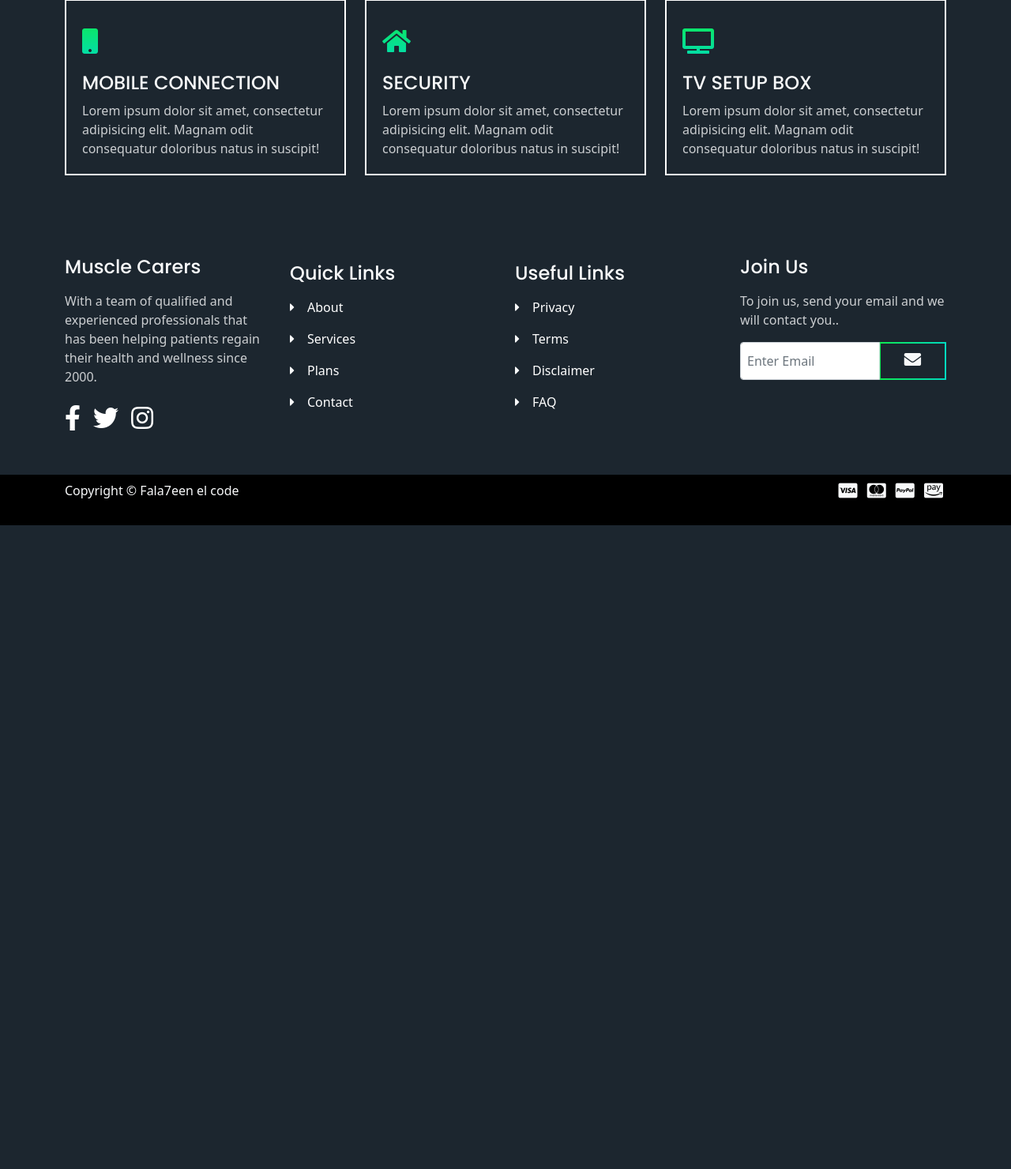
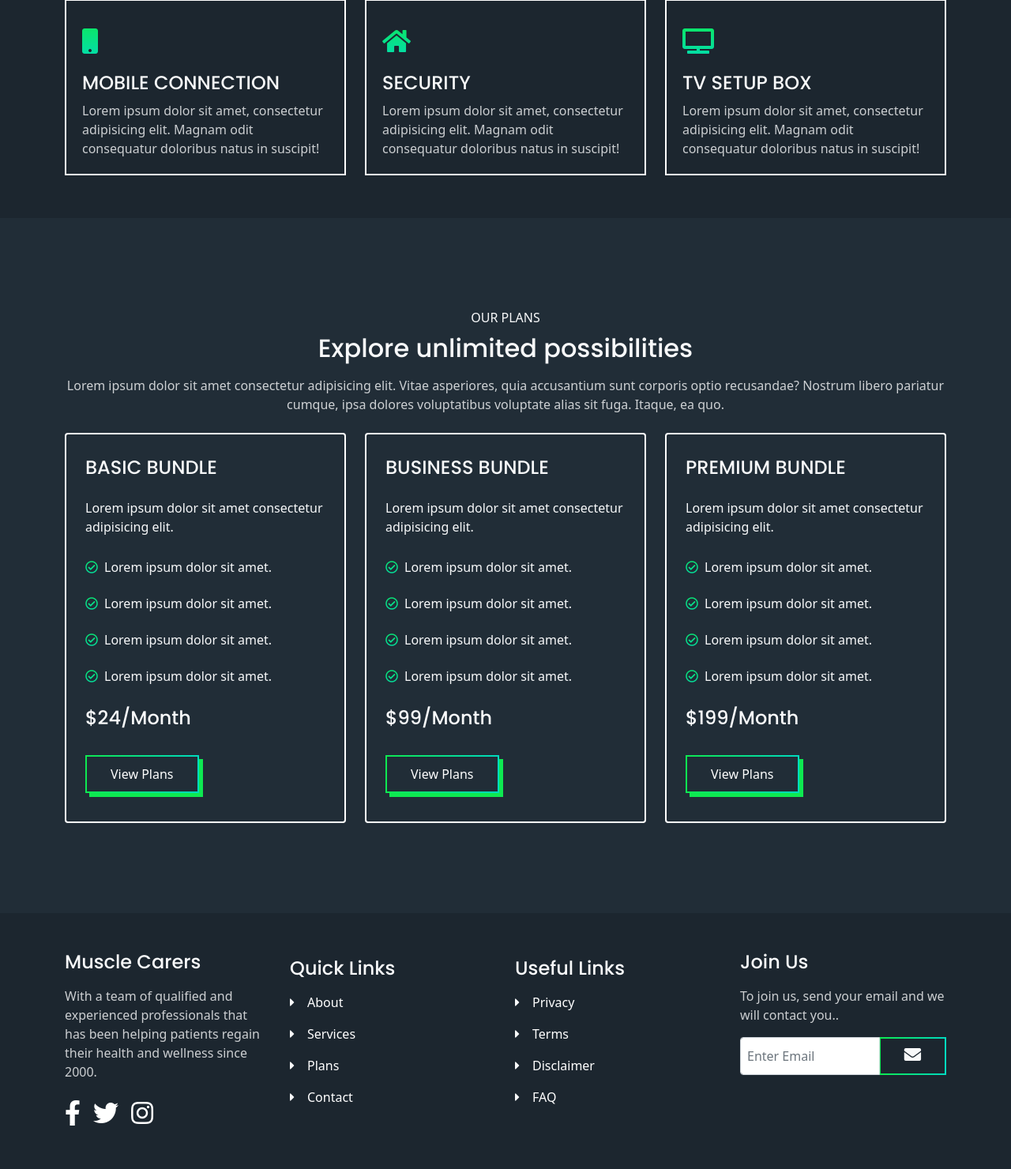
Before and after one commit to MarinaNasser/Physiotherapy-Department, a Flask app: page /myTips in a window 1280 px wide. Shown: the part 604-2084 px from the top of the page at 79% size. Before the commit the page ends 1269 px from the top, so only its background shows below. Run offline with Flask 2, Linux system fonts and the light colour scheme; some libraries are stand-ins or nearby versions.

Commit message:
index and mytips

```diff
--- a/templates/myTips.html
+++ b/templates/myTips.html
@@ -57,4 +57,112 @@
         </div> <!-- end of container -->
     </section> <!-- end of services -->
 
+
+    <!-- Plans -->
+    <section class="plans d-flex align-items-center py-5" id="plans">
+        <div class="container text-light">
+          <div class="text-center pb-4">
+            <p>OUR PLANS</p>
+            <h2 class="py-2">Explore unlimited possibilities</h2>
+            <p class="para-light">
+              Lorem ipsum dolor sit amet consectetur adipisicing elit. Vitae
+              asperiores, quia accusantium sunt corporis optio recusandae? Nostrum
+              libero pariatur cumque, ipsa dolores voluptatibus voluptate alias
+              sit fuga. Itaque, ea quo.
+            </p>
+          </div>
+          <div class="row gy-4" data-aos="zoom-in">
+            <div class="col-lg-4">
+              <div class="card bg-transparent px-4">
+                <h4 class="py-2">BASIC BUNDLE</h4>
+                <p class="py-3">
+                  Lorem ipsum dolor sit amet consectetur adipisicing elit.
+                </p>
+                <div class="block d-flex align-items-center">
+                  <p class="pe-2"><i class="far fa-check-circle fa-1x"></i></p>
+                  <p>Lorem ipsum dolor sit amet.</p>
+                </div>
+                <div class="block d-flex align-items-center">
+                  <p class="pe-2"><i class="far fa-check-circle fa-1x"></i></p>
+                  <p>Lorem ipsum dolor sit amet.</p>
+                </div>
+                <div class="block d-flex align-items-center">
+                  <p class="pe-2"><i class="far fa-check-circle fa-1x"></i></p>
+                  <p>Lorem ipsum dolor sit amet.</p>
+                </div>
+                <div class="block d-flex align-items-center">
+                  <p class="pe-2"><i class="far fa-check-circle fa-1x"></i></p>
+                  <p>Lorem ipsum dolor sit amet.</p>
+                </div>
+                <h4 class="py-3">$24/Month</h4>
+                <div class="my-3">
+                  <a class="btn" href="#your-link">View Plans</a>
+                </div>
+              </div>
+            </div>
+
+            <div class="col-lg-4">
+              <div class="card bg-transparent px-4">
+                <h4 class="py-2">BUSINESS BUNDLE</h4>
+                <p class="py-3">
+                  Lorem ipsum dolor sit amet consectetur adipisicing elit.
+                </p>
+                <div class="block d-flex align-items-center">
+                  <p class="pe-2"><i class="far fa-check-circle fa-1x"></i></p>
+                  <p>Lorem ipsum dolor sit amet.</p>
+                </div>
+                <div class="block d-flex align-items-center">
+                  <p class="pe-2"><i class="far fa-check-circle fa-1x"></i></p>
+                  <p>Lorem ipsum dolor sit amet.</p>
+                </div>
+                <div class="block d-flex align-items-center">
+                  <p class="pe-2"><i class="far fa-check-circle fa-1x"></i></p>
+                  <p>Lorem ipsum dolor sit amet.</p>
+                </div>
+                <div class="block d-flex align-items-center">
+                  <p class="pe-2"><i class="far fa-check-circle fa-1x"></i></p>
+                  <p>Lorem ipsum dolor sit amet.</p>
+                </div>
+                <h4 class="py-3">$99/Month</h4>
+                <div class="my-3">
+                  <a class="btn" href="#your-link">View Plans</a>
+                </div>
+              </div>
+            </div>
+
+            <div class="col-lg-4">
+              <div class="card bg-transparent px-4">
+                <h4 class="py-2">PREMIUM BUNDLE</h4>
+                <p class="py-3">
+                  Lorem ipsum dolor sit amet consectetur adipisicing elit.
+                </p>
+                <div class="block d-flex align-items-center">
+                  <p class="pe-2"><i class="far fa-check-circle fa-1x"></i></p>
+                  <p>Lorem ipsum dolor sit amet.</p>
+                </div>
+                <div class="block d-flex align-items-center">
+                  <p class="pe-2"><i class="far fa-check-circle fa-1x"></i></p>
+                  <p>Lorem ipsum dolor sit amet.</p>
+                </div>
+                <div class="block d-flex align-items-center">
+                  <p class="pe-2"><i class="far fa-check-circle fa-1x"></i></p>
+                  <p>Lorem ipsum dolor sit amet.</p>
+                </div>
+                <div class="block d-flex align-items-center">
+                  <p class="pe-2"><i class="far fa-check-circle fa-1x"></i></p>
+                  <p>Lorem ipsum dolor sit amet.</p>
+                </div>
+                <h4 class="py-3">$199/Month</h4>
+                <div class="my-3">
+                  <a class="btn" href="#your-link">View Plans</a>
+                </div>
+              </div>
+            </div>
+          </div>
+          <!-- end of row -->
+        </div>
+        <!-- end of container -->
+      </section>
+      <!-- end of plans -->
+
 {%endblock%}
--- a/templates/viewdoctor.html
+++ b/templates/viewdoctor.html
@@ -1,3 +1,5 @@
+{%extends'index.html'%}
+{%block main%}
     <h1>view doctor</h1>
     <table class="table table-hover table-dark">
         <thead>
@@ -17,3 +19,4 @@
           {% endfor %}
         </tbody>
     </table>
+{%endblock%}
```
